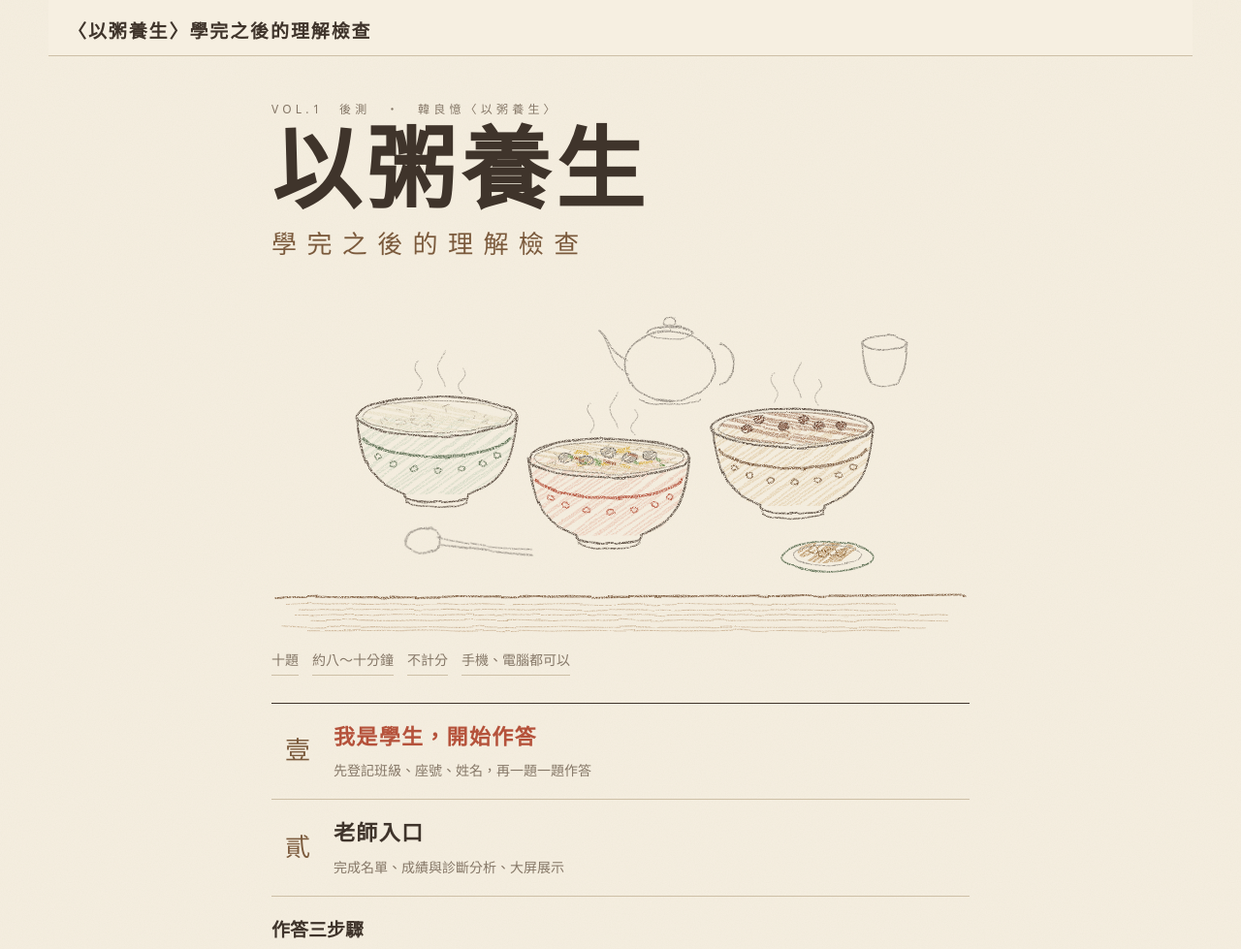
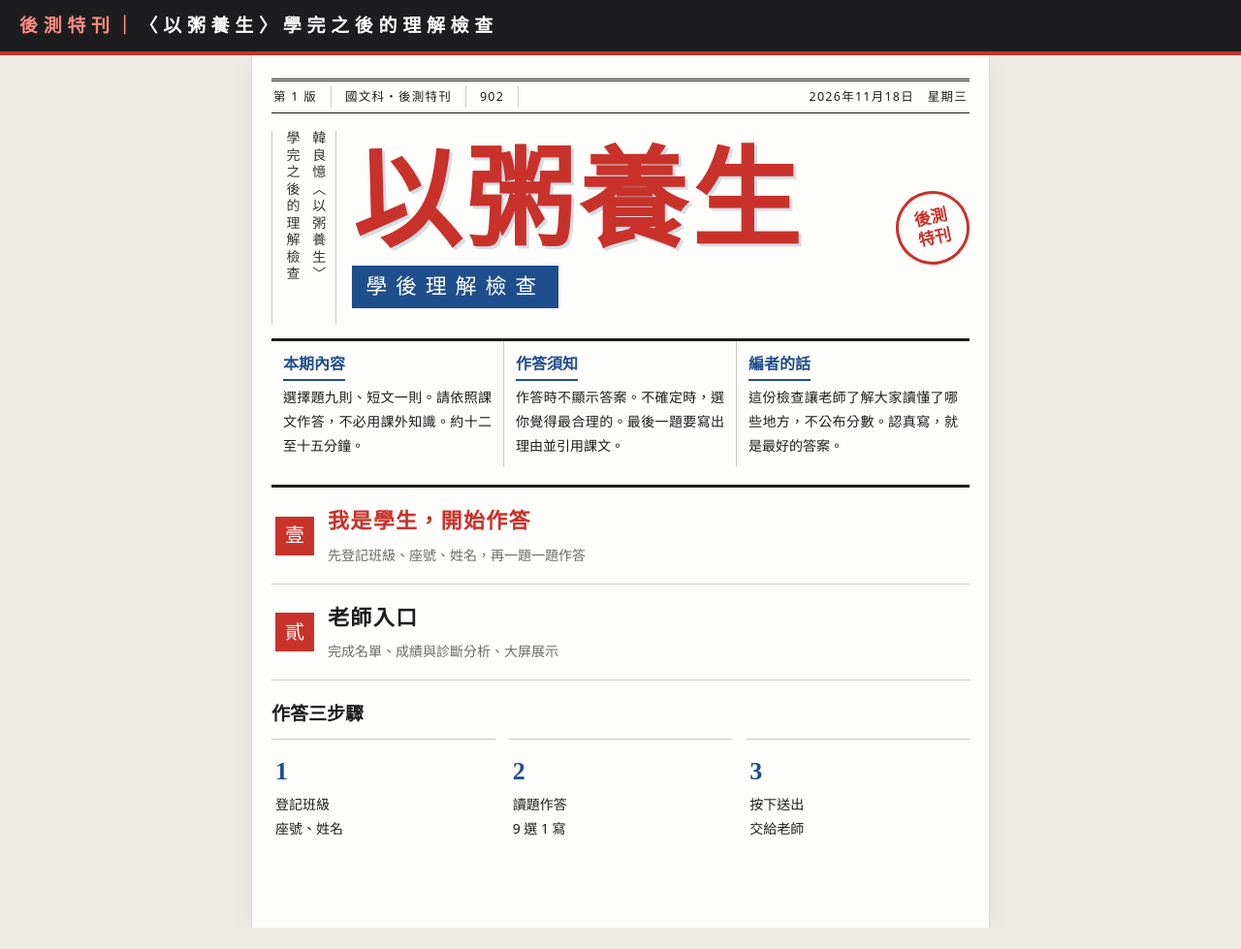
Before and after one commit to littlejocelyn2-HFJH/porridge-pretest, a plain HTML site: page post.html in a window 1280 px wide. Shown: the top 979 px of the page at 97% size. After the commit the page ends 957 px from the top, so only its background shows below. Drawn offline with Linux system fonts and the light colour scheme; a small style sheet from the web is missing.

Commit message:
後測頁改為報紙版面，與閱讀小誌區隔
Co-Authored-By: Claude Opus 5.5 <noreply@anthropic.com>
Claude-Session: https://claude.ai/code/session_01ARDxpYiHNsxS8oZZbCmDKC

```diff
--- a/post.html
+++ b/post.html
@@ -148,6 +148,52 @@ body.screen header.top{display:none}
 .sc-bar{height:3vh;background:rgba(205,191,166,.45)}
 .sc-bar b{display:block;height:100%}
 @media (max-width:640px){ .hrow{grid-template-columns:90px 1fr 54px} .stem{font-size:17.5px} .wrap{padding:14px 14px 80px} }
+
+/* ===== 後測：報紙版面（和閱讀小誌區隔） ===== */
+:root{ --rice:#fdfdfb; --paper:#ffffff; --ink:#1d1d1f; --muted:#6b6b6b; --line:#c9c9c4; --accent:#c8322a; --soy:#1f4e8c; --accent-soft:#fbe9e7;
+  --news:"Noto Serif TC","Songti TC","PMingLiU",serif; --hand:var(--news); }
+body{background:#ecebe6;background-image:none}
+.wrap{background:#fdfdfb;box-shadow:0 0 0 1px #d8d7d0,0 6px 24px rgba(0,0,0,.06);min-height:100vh}
+body.screen .wrap,#pg-screen{box-shadow:none}
+header.top{background:#1d1d1f;color:#fff;border-bottom:4px solid var(--accent);max-width:none;padding:10px 20px}
+header.top h1{font-family:var(--news);letter-spacing:.3em;color:#fff}
+header.top h1::before{content:"後測特刊｜";color:#ff8a80}
+header.top .who{color:#ddd}
+.np-strip{display:flex;gap:14px;flex-wrap:wrap;font-size:12.5px;border-top:3px double var(--ink);border-bottom:1px solid var(--ink);padding:5px 2px;margin-top:8px;letter-spacing:.1em}
+.np-strip span{border-right:1px solid var(--line);padding-right:14px} .np-strip .sp{flex:1;border:0}
+.np-strip span:last-child{border:0;padding:0}
+.np-mast{display:grid;grid-template-columns:auto 1fr auto;gap:16px;align-items:center;padding:18px 0 14px;border-bottom:3px solid var(--ink)}
+.np-vert{writing-mode:vertical-rl;font-family:var(--news);font-size:14px;letter-spacing:.25em;line-height:1.9;border-left:1px solid var(--line);border-right:1px solid var(--line);padding:0 6px;height:200px;color:#333}
+.np-title b{display:block;font-family:var(--news);font-weight:900;font-size:clamp(56px,15vw,112px);line-height:1;color:var(--accent);letter-spacing:.04em;text-shadow:3px 3px 0 rgba(31,78,140,.18)}
+.np-title small{display:inline-block;margin-top:10px;background:var(--soy);color:#fff;font-family:var(--news);font-size:clamp(16px,3.6vw,22px);letter-spacing:.4em;padding:3px 14px}
+.np-stamp{width:76px;height:76px;border:3px solid var(--accent);color:var(--accent);border-radius:50%;display:flex;align-items:center;justify-content:center;text-align:center;font-family:var(--news);font-weight:900;font-size:17px;line-height:1.25;transform:rotate(-12deg)}
+.np-cols{display:grid;grid-template-columns:repeat(3,1fr);margin:0 0 6px}
+.np-cols>div{padding:10px 12px;border-right:1px solid var(--line);font-size:14px;line-height:1.8}
+.np-cols>div:last-child{border:0}
+.np-cols h4{margin:0 0 4px;font-family:var(--news);font-size:16px;color:var(--soy);border-bottom:2px solid var(--soy);display:inline-block}
+.np-cols p{margin:0;text-align:justify}
+.homebtns{border-top:3px solid var(--ink)}
+.homebtn .ic{background:var(--accent);color:#fff;font-family:var(--news);font-size:20px;flex:0 0 40px;height:40px;display:flex;align-items:center;justify-content:center}
+.homebtn b{font-family:var(--news);font-weight:900}
+.card{background:#fff;border:0;border-top:3px solid var(--ink);border-bottom:1px solid var(--ink);box-shadow:none}
+#qcard{position:relative;padding-top:22px}
+#qcard::before{content:"後測　試題";position:absolute;top:-1px;left:0;background:var(--ink);color:#fff;font-size:12px;letter-spacing:.3em;padding:1px 10px}
+.qnum{color:var(--accent);font-weight:700}
+.qnum::after{border-top:1px solid var(--ink)}
+.stem{font-family:var(--news);font-weight:900}
+.opt{border:1px solid var(--line);background:#fff;box-shadow:none}
+.opt .k{color:var(--soy);font-family:var(--news)}
+.opt.sel{border:2px solid var(--soy);background:#f1f5fb}
+.opt.sel .k{color:var(--accent)}
+.progress i.done{background:var(--soy)} .progress i.cur{background:var(--accent)}
+.navbar{background:#fdfdfb;border-top:3px double var(--ink)}
+.btn{font-family:var(--news);border-radius:0}
+.btn.primary{background:var(--accent);border-color:var(--accent);color:#fff}
+.btn.dark{background:var(--soy);border-color:var(--soy);color:#fff}
+.tb th{background:#eef1f6}
+textarea.t{font-family:var(--news)}
+.welcome{border-left-color:var(--accent)}
+@media (max-width:640px){ .np-cols{grid-template-columns:1fr} .np-cols>div{border-right:0;border-bottom:1px dashed var(--line)} .np-vert{height:170px;font-size:11.5px;letter-spacing:.12em} .np-title b{font-size:13vw} header.top h1{font-size:16px;letter-spacing:.15em} header.top h1::before{content:"後測｜"} .np-stamp{width:58px;height:58px;font-size:14px} .np-mast{gap:10px} }
 @media print{ header.top,.tabs,.btn{display:none!important} body{background:#fff} }
 </style>
 <script src="art.js?v=1"></script>
@@ -165,12 +211,18 @@ body.screen header.top{display:none}
 
 <!-- ============ 學生頁 ============ -->
 <main id="pg-home" class="wrap hidden">
-  <section class="hero">
-    <div class="vol">VOL.1　後測　・　韓良憶〈以粥養生〉</div>
-    <h2>以粥養生</h2>
-    <div class="lead">學完之後的理解檢查</div>
-    <div id="heroArt"></div>
-    <div class="chips"><span>十題</span><span>約八～十分鐘</span><span>不計分</span><span>手機、電腦都可以</span></div>
+  <section class="paper">
+    <div class="np-strip"><span>第 1 版</span><span>國文科・後測特刊</span><span>902</span><span class="sp"></span><span id="npDate"></span></div>
+    <div class="np-mast">
+      <div class="np-vert">韓良憶〈以粥養生〉<br>學完之後的理解檢查</div>
+      <div class="np-title"><b>以粥養生</b><small>學後理解檢查</small></div>
+      <div class="np-stamp">後測<br>特刊</div>
+    </div>
+    <div class="np-cols">
+      <div><h4>本期內容</h4><p>選擇題九則、短文一則。請依照課文作答，不必用課外知識。約十二至十五分鐘。</p></div>
+      <div><h4>作答須知</h4><p>作答時不顯示答案。不確定時，選你覺得最合理的。最後一題要寫出理由並引用課文。</p></div>
+      <div><h4>編者的話</h4><p>這份檢查讓老師了解大家讀懂了哪些地方，不公布分數。認真寫，就是最好的答案。</p></div>
+    </div>
     <div id="homeWelcome" class="welcome hidden"></div>
   </section>
   <div class="homebtns">
@@ -179,7 +231,6 @@ body.screen header.top{display:none}
   </div>
   <h3>作答三步驟</h3>
   <div class="steps"><div><b>1</b>登記班級<br>座號、姓名</div><div><b>2</b>讀題作答<br>9 選 1 寫</div><div><b>3</b>按下送出<br>交給老師</div></div>
-  <p class="small muted" style="text-align:center;margin-top:18px">這份小檢查是讓老師了解大家讀懂了哪些地方，不會公布分數。</p>
 </main>
 
 <main id="pg-student" class="wrap hidden">
@@ -260,7 +311,7 @@ body.screen header.top{display:none}
 <!-- 登記視窗 -->
 <div class="mask hidden" id="regMask">
   <div class="modal">
-    <h2>借閱登記</h2>
+    <h2>後測登記</h2>
     <p class="muted small">只需要班級、座號和姓名，這台裝置下次會自動記住。</p>
     <label class="f">班級</label><input class="t" id="rCls" placeholder="例如 801" inputmode="numeric" autocomplete="off">
     <label class="f">座號</label><input class="t" id="rSeat" placeholder="例如 12" inputmode="numeric" autocomplete="off">
@@ -1008,7 +1059,8 @@ function renderHome(){
 window.addEventListener("hashchange", route);
 window.addEventListener("beforeunload", e => { if(quiz && !$("#v-quiz").classList.contains("hidden")){ e.preventDefault(); e.returnValue = ""; } });
 $("#topTitle").onclick = () => { location.hash = "#"; };
-if(window.Art){ document.body.insertAdjacentHTML("afterbegin", Art.defs()); $("#heroArt").innerHTML = Art.stillLife() + Art.table(640); }
+if(window.Art){ document.body.insertAdjacentHTML("afterbegin", Art.defs()); }
+{ const d = new Date(); const w = "日一二三四五六"[d.getDay()]; const el = $("#npDate"); if(el) el.textContent = `${d.getFullYear()}年${d.getMonth()+1}月${d.getDate()}日　星期${w}`; }
 renderWho(); route();
 window.__MZ = { analyze, classifyOpen };
 })();
```
